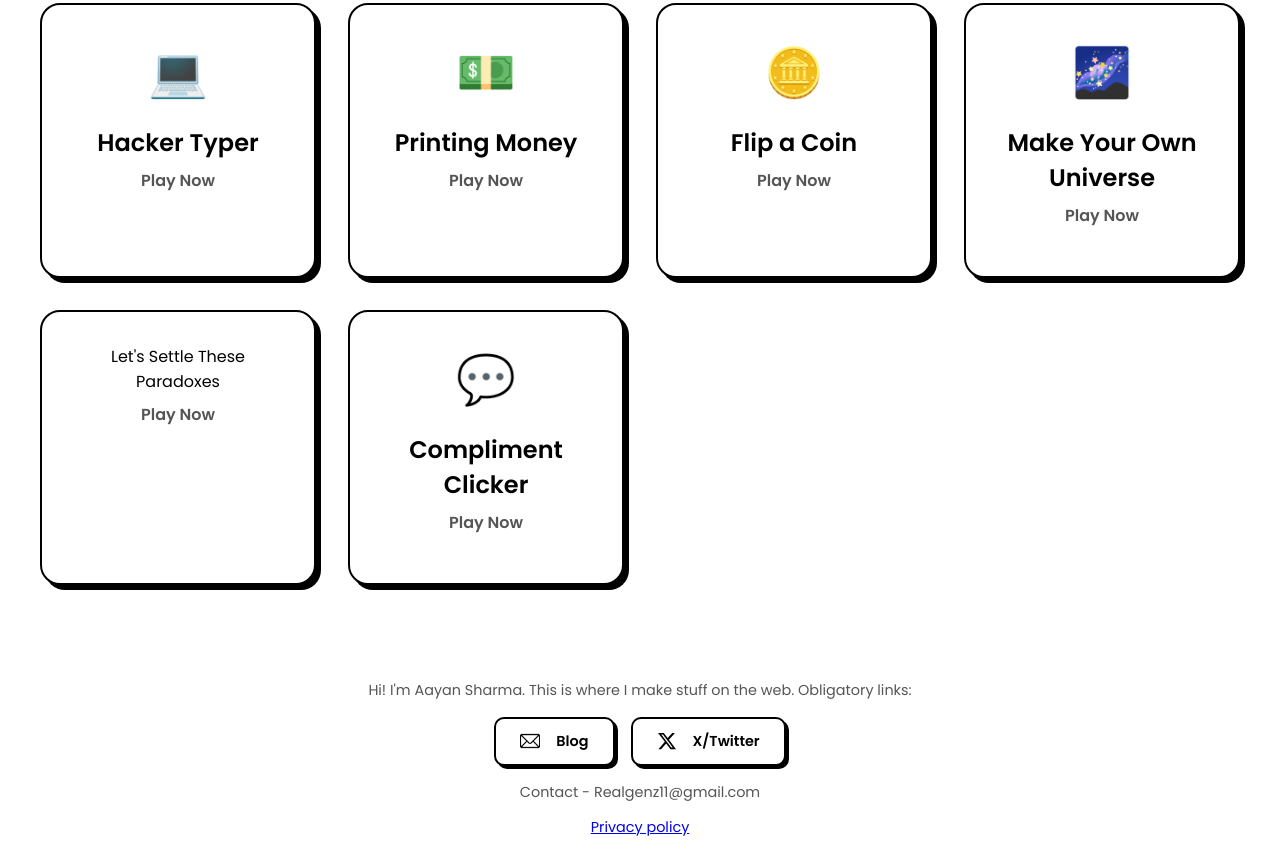
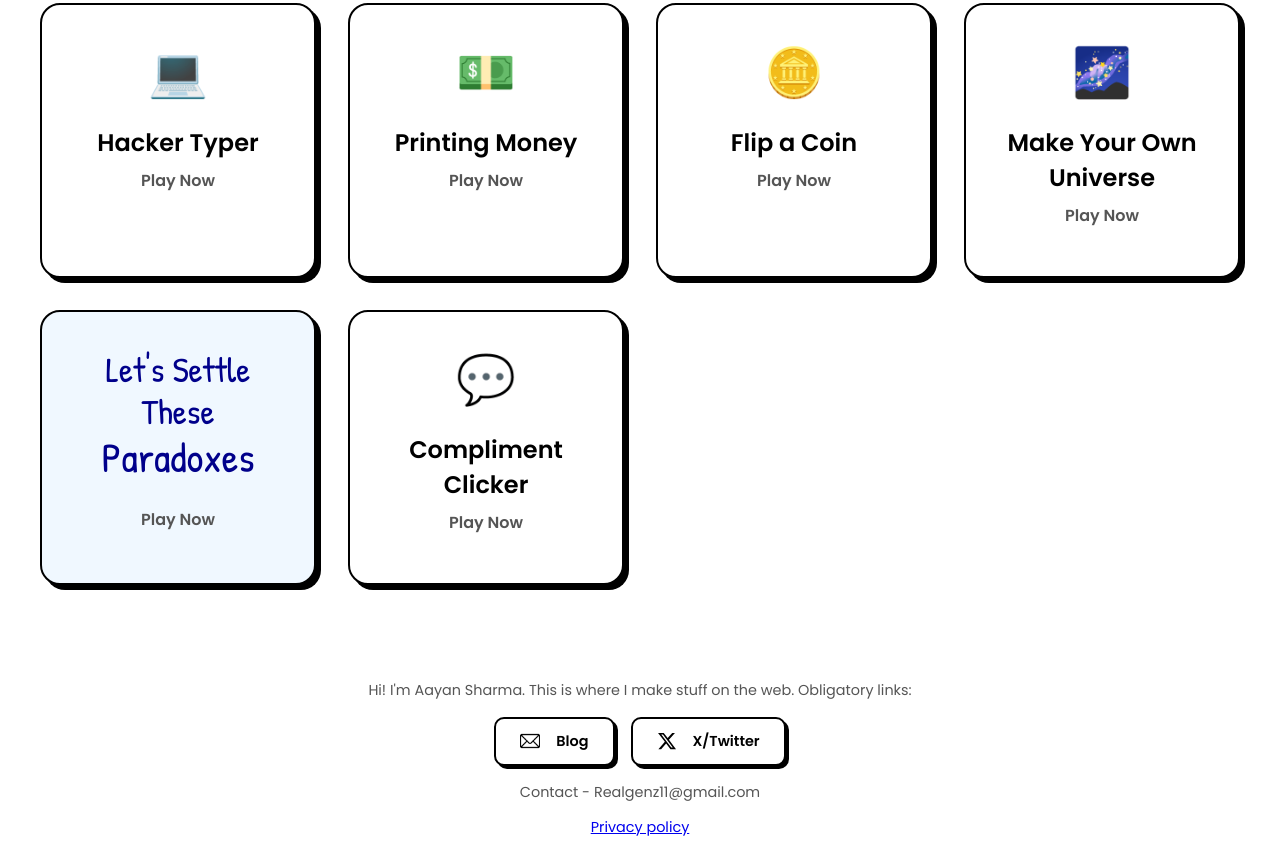
Before and after one commit to Aayan15728/GenzGames, a plain HTML site: page index.html in a window 1280 px wide. Shown: the part 1150-2018 px from the top of the page. Drawn offline with Linux system fonts and the light colour scheme.

Commit message:
Update style.css

```diff
--- a/style.css
+++ b/style.css
@@ -635,3 +635,34 @@ footer {
     height: 1px;
     overflow: hidden;
 }
+
+#paradox-card {
+    background-color: #f0f8ff; /* A light blue background */
+    border: 2px solid #000000; /* Black border */
+    box-shadow: 5px 5px 0px #000000; /* Black shadow */
+    min-height: 180px; /* Increased height */
+    display: flex;
+    flex-direction: column;
+    justify-content: center;
+}
+
+#paradox-card:hover {
+    box-shadow: 8px 8px 0px #000000;
+}
+
+.paradox-title {
+    font-family: 'Patrick Hand', cursive;
+    color: #00008b;
+    font-size: 2.2rem;
+    line-height: 1.2;
+    margin-bottom: 1rem;
+}
+
+.paradox-line-1 {
+    display: block;
+}
+
+.paradox-line-2 {
+    display: block;
+    font-size: 2.6rem; /* Larger font for the second line */
+}
```
